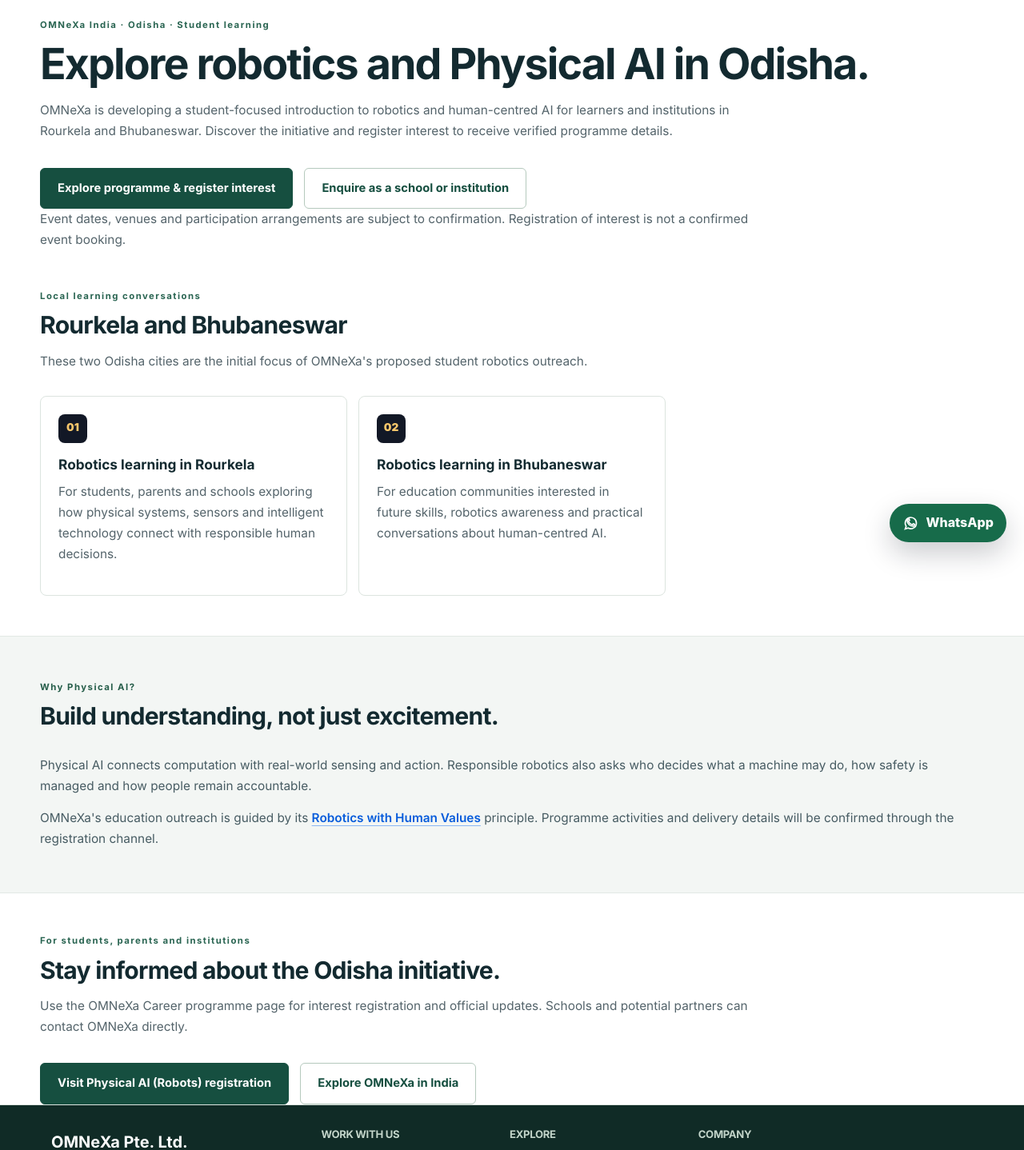
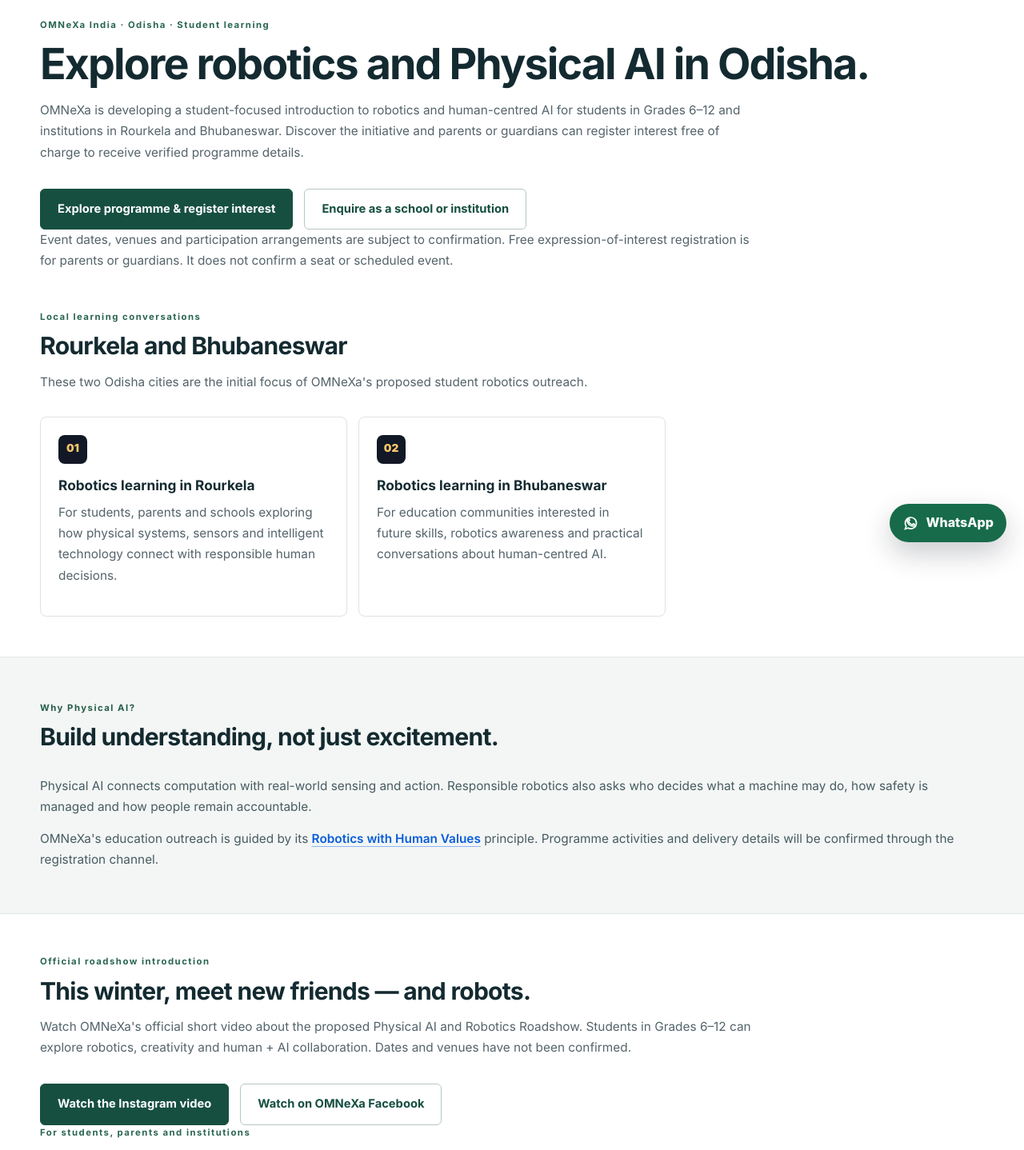
Before and after one commit to HumanSamaritan/OMNEXAFuture, a Next.js app: page /india/odisha/robotics in a window 1280 px wide. Shown: the part 100-1538 px from the top of the page at 80% size. Built offline with nearby package versions, Linux system fonts and the light colour scheme.

Commit message:
Align Odisha SEO copy with newest official robotics video and registration terms

```diff
--- a/app/india/odisha/robotics/page.tsx
+++ b/app/india/odisha/robotics/page.tsx
@@ -41,14 +41,14 @@ export default function OdishaRoboticsPage() {
         <h1>Explore robotics and Physical AI in Odisha.</h1>
         <p>
           OMNeXa is developing a student-focused introduction to robotics and human-centred AI for
-          learners and institutions in Rourkela and Bhubaneswar. Discover the initiative and
-          register interest to receive verified programme details.
+          students in Grades 6–12 and institutions in Rourkela and Bhubaneswar. Discover the initiative and
+          parents or guardians can register interest free of charge to receive verified programme details.
         </p>
         <div className="hero-actions">
           <a className="button primary" href={registration}>Explore programme &amp; register interest</a>
           <a className="button secondary" href="/contact">Enquire as a school or institution</a>
         </div>
-        <p>Event dates, venues and participation arrangements are subject to confirmation. Registration of interest is not a confirmed event booking.</p>
+        <p>Event dates, venues and participation arrangements are subject to confirmation. Free expression-of-interest registration is for parents or guardians. It does not confirm a seat or scheduled event.</p>
       </section>
       <section className="section-shell aligned-section">
         <div className="section-heading">
@@ -83,6 +83,17 @@ export default function OdishaRoboticsPage() {
       </section>
       <section className="section-shell aligned-section">
         <div className="section-heading">
+          <p className="eyebrow">Official roadshow introduction</p>
+          <h2>This winter, meet new friends — and robots.</h2>
+          <p>Watch OMNeXa's official short video about the proposed Physical AI and Robotics Roadshow. Students in Grades 6–12 can explore robotics, creativity and human + AI collaboration. Dates and venues have not been confirmed.</p>
+        </div>
+        <div className="hero-actions">
+          <a className="button primary" href="https://www.instagram.com/reel/Dfg2dQxJ0Fy/" target="_blank" rel="noopener noreferrer">Watch the Instagram video</a>
+          <a className="button secondary" href="https://www.facebook.com/reel/1177825658137562/" target="_blank" rel="noopener noreferrer">Watch on OMNeXa Facebook</a>
+        </div>
+      </section>
+      <section className="section-shell aligned-section">
+        <div className="section-heading">
           <p className="eyebrow">For students, parents and institutions</p>
           <h2>Stay informed about the Odisha initiative.</h2>
           <p>Use the OMNeXa Career programme page for interest registration and official updates. Schools and potential partners can contact OMNeXa directly.</p>
```
